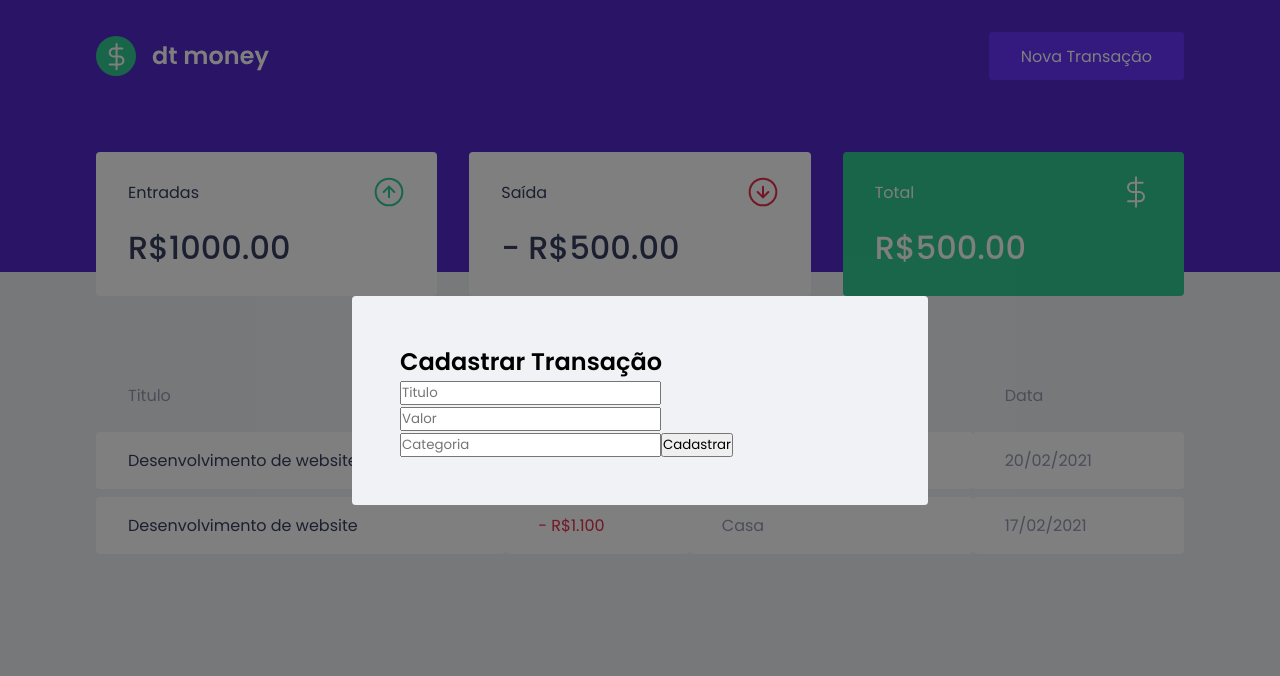
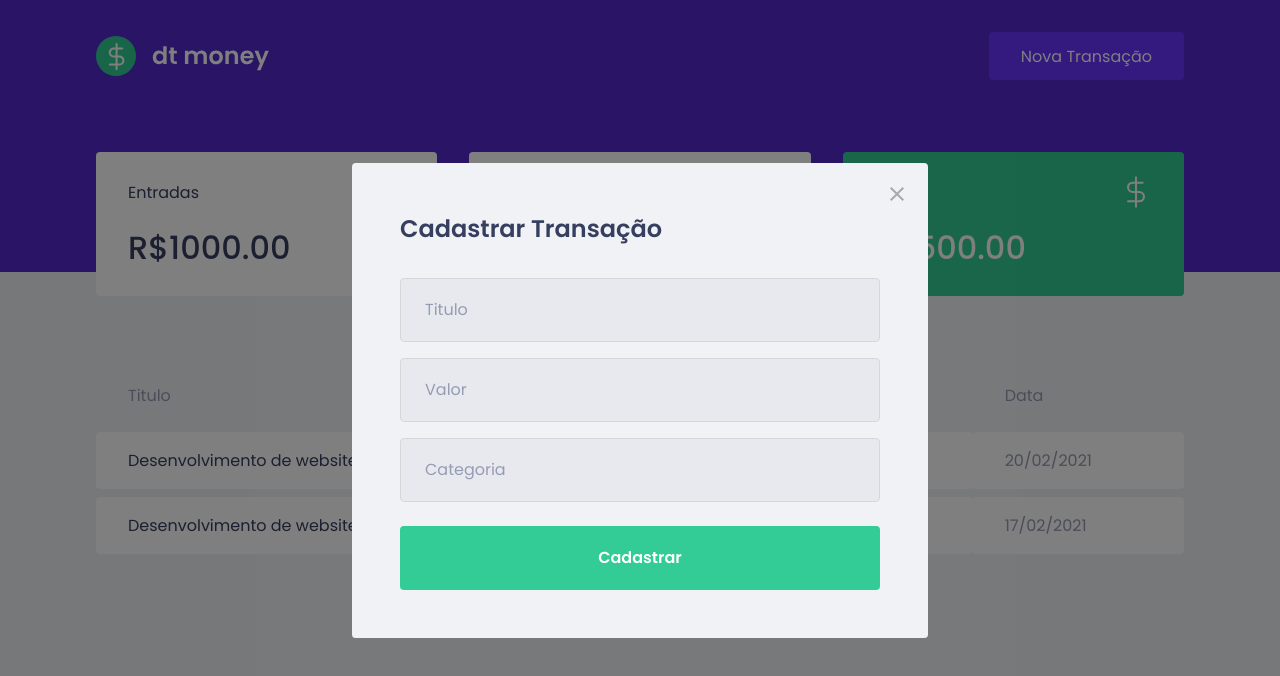
Before and after one commit to savio-2-lopes/DTMoney, a React (Create React App) app: page / in a window 1280 px wide. Both pictures are taken after a click on the button "Nova Transação". Shown: the top 676 px of the page. Built offline with nearby package versions, Linux system fonts and the light colour scheme; no server answers; what miragejs would draw is missing.

Commit message:
:tada: Add project

```diff
--- a/src/components/NewTransactionModal/index.tsx
+++ b/src/components/NewTransactionModal/index.tsx
@@ -1,5 +1,7 @@
 import Modal from "react-modal";
 import { Container } from "./styles";
+
+import closeImg from "../../assets/close.svg";
 
 interface NewTransactionModalProps {
   isOpen: boolean;
@@ -17,6 +19,13 @@
       overlayClassName="react-modal-overlay"
       className="react-modal-content"
     >
+      <button
+        type="button"
+        onClick={onRequestClose}
+        className="react-modal-close"
+      >
+        <img src={closeImg} alt="Botão de fechar modal" />
+      </button>
       <Container>
         <h2>Cadastrar Transação</h2>
         <input type="text" placeholder="Titulo" />
--- a/src/components/NewTransactionModal/styles.ts
+++ b/src/components/NewTransactionModal/styles.ts
@@ -1,3 +1,45 @@
 import styled from "styled-components";
 
-export const Container = styled.div``;
+export const Container = styled.div`
+  h2 {
+    color: var(--text-title);
+    font-size: 1.5rem;
+    margin-bottom: 2rem;
+  }
+
+  input {
+    width: 100%;
+    padding: 0 1.5rem;
+    height: 4rem;
+    border-radius: 0.25rem;
+    background: #e7e9ee;
+    border: 1px solid #d7d7d7;
+    font-weight: 400;
+    font-size: 1rem;
+
+    &::placeholder {
+      color: var(--text-body);
+    }
+
+    & + input {
+      margin-top: 1rem;
+    }
+  }
+  button[type="submit"] {
+    width: 100%;
+    padding: 0 1.5rem;
+    height: 4rem;
+    color: #fff;
+    background: var(--green);
+    border-radius: 0.25rem;
+    border: 0;
+    font-size: 1rem;
+    margin-top: 1.5rem;
+    transition: filter 0.2s;
+    font-weight: 600;
+
+    &:hover {
+      filter: brightness(0.9);
+    }
+  }
+`;
--- a/src/styles/global.ts
+++ b/src/styles/global.ts
@@ -78,4 +78,17 @@
   position: relative;
   border-radius: 0.24rem
 }
+
+.react-modal-close {
+  position: absolute;
+  right: 1.5rem;
+  top: 1.5rem;
+  border: 0;
+  background: transparent;
+  transition: filter 0.2s;
+
+  &:hover {
+    filter: brightness(0.8)
+  }
+}
 `;
```
